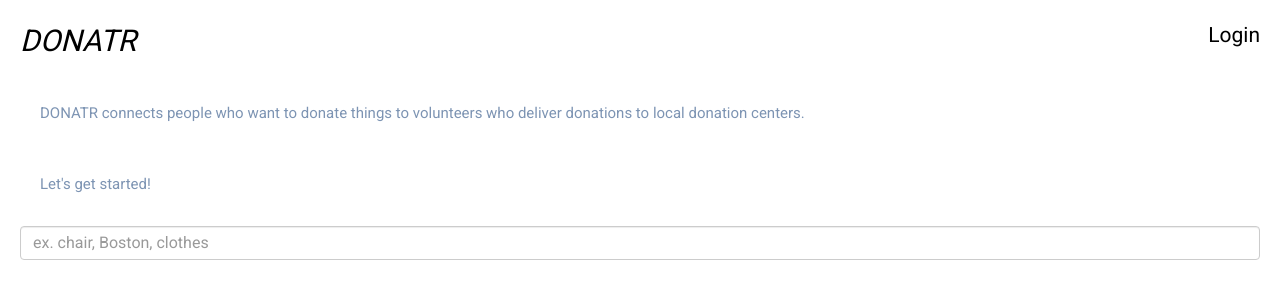
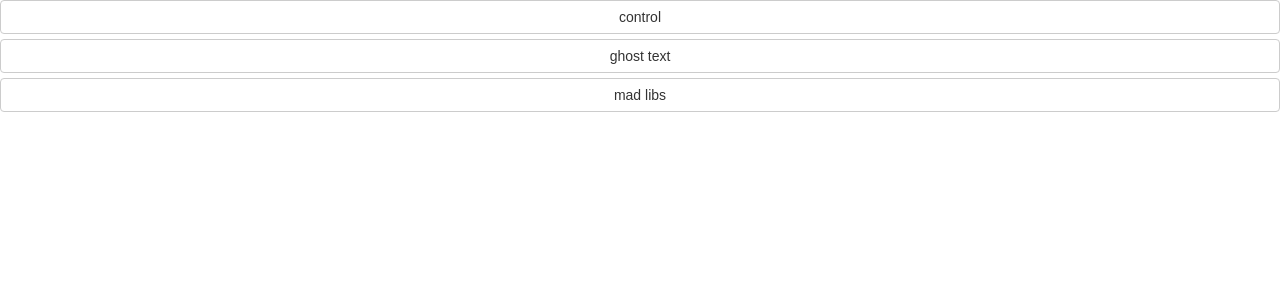
Before and after one commit to jovanduy/donatr, a React (Create React App) app: page / in a window 1280 px wide. Shown: the top 300 px of the page. Built offline with nearby package versions, Linux system fonts and the light colour scheme.

Commit message:
create page to select which version for A B testing

```diff
--- a/package.json
+++ b/package.json
@@ -9,7 +9,8 @@
     "react-dom": "^16.0.0",
     "react-events-calendar": "^1.0.0-beta.3",
     "react-router-dom": "^4.2.2",
-    "react-scripts": "1.0.17"
+    "react-scripts": "1.0.17",
+    "react-typist": "^2.0.4"
   },
   "scripts": {
     "start": "react-scripts start",
--- a/src/App.css
+++ b/src/App.css
@@ -24,6 +24,36 @@ input {
 
 textarea {
     font-size: 16px !important;
+}
+
+.search-container {
+  position: relative; /* for absolute child element */
+  display: inline-block; /* to take the width of the input */
+  width: 100%;
+}
+
+.hide {
+    display: none;
+}
+.typist {
+  position: absolute; /* to align it to right and positon it over the input */
+  top: 10px;
+  left: 12px;
+}
+.Cursor {
+
+    display: none;
+}
+.typist {
+    position: absolute;
+    color: lightgray;
+    z-index: 2;
+}
+
+.searchBar {
+    top: 0px; left: 0px;
+    z-index: 2;
+    width: 100%;
 }
 
 .header {
--- a/src/App.js
+++ b/src/App.js
@@ -1,5 +1,6 @@
 import React, { Component } from 'react';
-import { FormGroup, FormControl } from 'react-bootstrap';
+import Typist from 'react-typist';
+import { FormGroup, FormControl,Button } from 'react-bootstrap';
 import Header from './Header';
 import Home from './Home';
 import Results from './Results';
@@ -7,6 +8,7 @@ import Result from './Result';
 import Login from './Login';
 import Profile from './Profile';
 import SchedulePickup from './SchedulePickup';
+import SelectVersion from './SelectVersion';
 import './App.css';
 
 const pages = {
@@ -39,7 +41,10 @@ class App extends Component {
             result: null,
             loggedIn: false,
             username: '',
-            center: true
+            center: true,
+            version: 0,
+            v: 0,
+            showGhost: true
         };
     }
 
@@ -258,16 +263,32 @@ class App extends Component {
         }
     }
 
-  render() {
-    // This is the main page!
-    // The header is always there
-    // The first two { } sets are to control the logic of keeping the
-    // same search bar on both the home page and the search results page
-    // The third { } where it says { this.getContents() } refers to the
-    // getContents function above. Basically what that does is based on
-    // which page should be displayed, it will display that component!
-    return (
-      <div className="App" tabindex="0">
+    setV1 = () => {
+        this.setState({
+            v: 1
+        });
+    }
+
+    setV2 = () => {
+        this.setState({
+            v: 2
+        });
+    }
+
+    setV = () => {
+        this.setState({
+            v: 3
+        });
+    }
+
+    hideGhost = () => {
+        this.setState({showGhost: false});
+    }
+
+    createVersionSelector = () => {
+        if (this.state.v === 1) {
+            return (
+           <div className="App" tabindex="0">
         <Header loggedIn={this.state.loggedIn} goHome={this.clickHome} goLogin={this.clickLogin} goProfile={this.clickProfile}/>
         { this.state.currentPage === pages.home ? <Home /> : null }
         {
@@ -286,6 +307,81 @@ class App extends Component {
         }
         { this.getContents() }
       </div>
+ );
+        } else if (this.state.v === 2) {
+            const typistClass = this.state.showGhost ? 'show' : 'hide';
+        return (
+            <div className="App" tabindex="0">
+            <Header loggedIn={this.state.loggedIn} goHome={this.clickHome} goLogin={this.clickLogin} goProfile={this.clickProfile}/>
+            { this.state.currentPage === pages.home ? <Home /> : null }
+            {
+                (this.state.currentPage === pages.home) || (this.state.currentPage === pages.results)  ?
+                <div className="search-container" onClick={this.hideGhost}>
+                <Typist className={typistClass} >
+                    <span className="typist">centers near Boston, MA</span>
+                    <Typist.Backspace count={23} delay={200} />
+                    <span className="typist">furniture</span>
+                    <Typist.Backspace count={9} delay={200} />
+                    <span className="typist">clothes</span>
+                    <Typist.Backspace count={7} delay={200} />
+                    <span className="typist">couch</span>
+                    <Typist.Backspace count={5} delay={200} />
+                    <span className="typist">animal shelters</span>
+                    <Typist.Backspace count={15} delay={200} />
+                    <span className="typist">disaster relief</span>
+                    <Typist.Backspace count={15} delay={200} />
+                    <span className="typist">what do you want to search?</span>
+                </Typist>
+                <form className="searchBar">
+                    <FormGroup controlId="searchBar">
+                        <FormControl
+                            type="text"
+                            value={this.state.search}
+                            placeholder=""
+                            onChange={this.handleSearchChange}
+                        />
+                    </FormGroup>
+                </form>
+                    </div>
+                    : null
+            }
+            { this.getContents() }
+        </div>
+        );
+
+            return (<h1>ghost text</h1>);
+        } else if (this.state.v === 3) {
+            return (<h1>mad libs</h1>);
+        } else {
+            return (
+                <div className="version-selector">
+                  <Button block bsStyle="default" onClick={this.setV1} >
+                      control
+                  </Button>
+                  <Button block onClick={this.setV2} >
+                      ghost text
+                  </Button>
+                  <Button block onClick={this.setV} >
+                      mad libs
+                  </Button>
+              </div>
+            );
+        }
+    }
+
+  render() {
+    // This is the main page!
+    // The header is always there
+    // The first two { } sets are to control the logic of keeping the
+    // same search bar on both the home page and the search results page
+    // The third { } where it says { this.getContents() } refers to the
+    // getContents function above. Basically what that does is based on
+    // which page should be displayed, it will display that component!
+      //
+    return (
+        <div>
+        {this.createVersionSelector()}
+        </div>
     );
   }
 }
--- a/src/Home.js
+++ b/src/Home.js
@@ -6,10 +6,14 @@ class Home extends Component {
         return (
             <div className="home">
                 <p className=" description about">
-                    DONATR connects people who want to donate things to volunteers who deliver donations to local donation centers.
+                    Can’t take your donations to a donation center?
                 </p>
                 <p className="description get-started">
-                    Let's get started!
+                    What do you want to donate? Where?
+                </p>
+
+                <p className="description get-started">
+DONATR connects donors like you to volunteers who deliver donations to local organizations.
                 </p>
             </div>
         );
--- /dev/null
+++ b/src/SelectVersion.js
@@ -0,0 +1,36 @@
+import React, { Component } from 'react';
+import { Button } from 'react-bootstrap';
+
+// displays when you are first taken to our app
+// to choose which version to run
+class SelectVersion extends Component {
+    selectControl = () => {
+        this.props.select(1);
+    }
+    selectGhost = () => {
+        this.props.select(2);
+    }
+
+    selectMad = () => {
+        this.props.select(3);
+    }
+
+
+    render() {
+        return (
+            <div className="version-selector">
+                <Button block bsStyle="default" onClick={this.selectControl()} >
+                    control
+                </Button>
+                <Button block bsStyle="primary" onClick={this.selectGhost()} >
+                    ghost text
+                </Button>
+                <Button block bsStyle="success" onClick={this.selectMad()} >
+                    mad libs
+                </Button>
+            </div>
+        );
+    }
+}
+
+export default SelectVersion;
```
Also changed, not shown: 1 other file (tests, documents, lock files or other folders).
